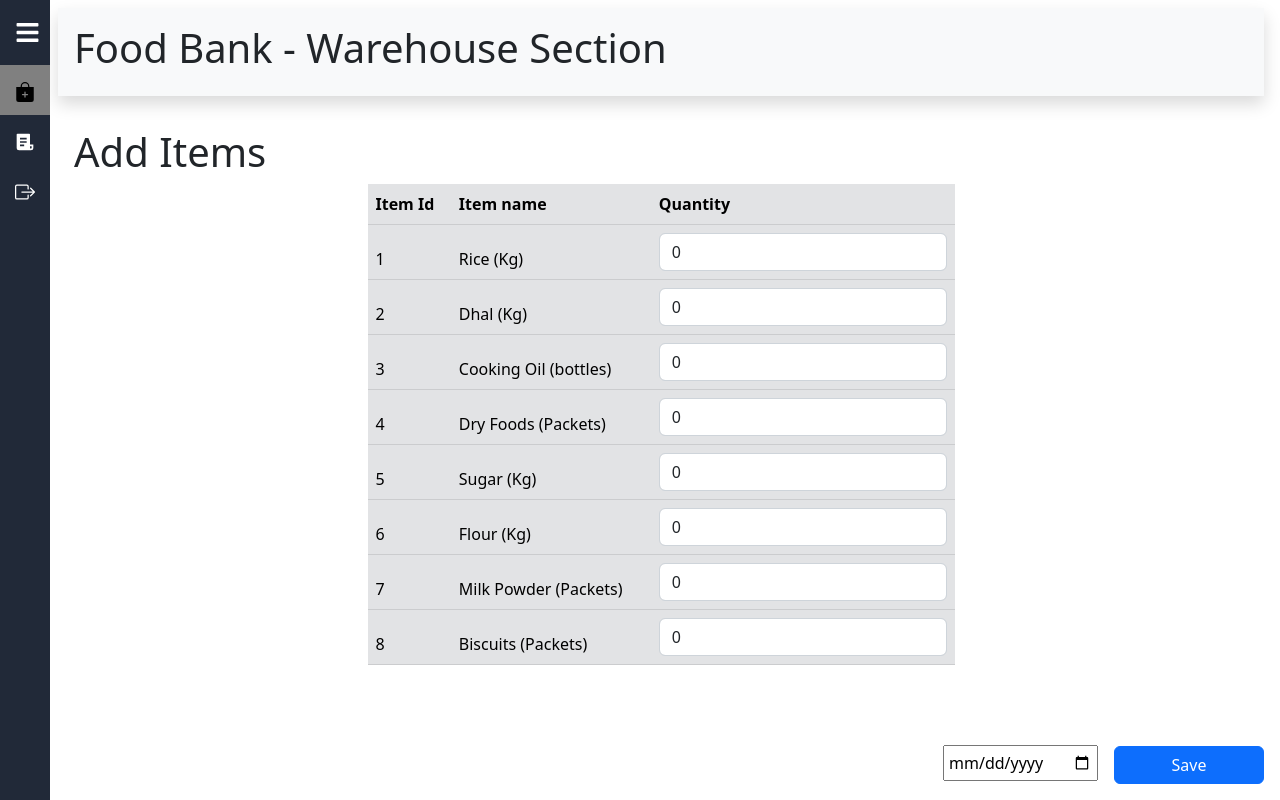
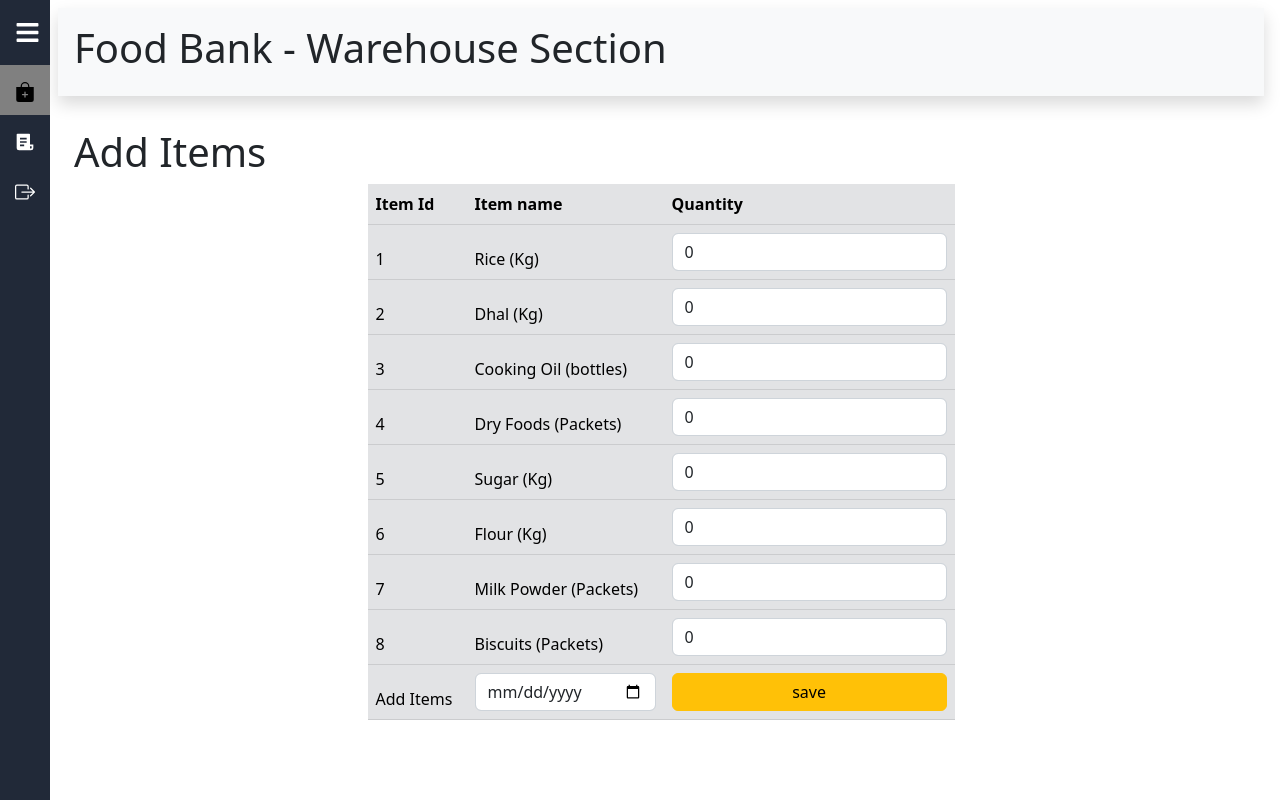
Before and after one commit to Shalinda99/FoodBank-Admin, a React (Create React App) app: page /AddItems in a window 1280 px wide. Built offline with nearby package versions, Linux system fonts and the light colour scheme; no server answers; the HTML template or start-up script is replaced by a standard one.

Commit message:
add items

```diff
--- a/src/warehouse/AddItems.jsx
+++ b/src/warehouse/AddItems.jsx
@@ -11,6 +11,41 @@ const AddItems = () => {
   const [item7,setItem7]=useState(0);
   const [item8,setItem8]=useState(0);
 
+
+  useEffect(() => {
+    async function fetchQuantities() {
+      try {
+        const responses = await Promise.all([
+          fetch('/ItemDetails/1/quantity'),
+          fetch('/ItemDetails/2/quantity'),
+          fetch('/ItemDetails/3/quantity'),
+          fetch('/ItemDetails/4/quantity'),
+          fetch('/ItemDetails/5/quantity'),
+          fetch('/ItemDetails/6/quantity'),
+          fetch('/ItemDetails/7/quantity'),
+          fetch('/ItemDetails8/quantity')
+        ]);
+
+        const quantities = await Promise.all(responses.map(response => response.json()));
+        setItem1(quantities[0]);
+
+        setItem2(quantities[1]);
+        setItem3(quantities[2]);
+        setItem4(quantities[3]);
+        setItem5(quantities[4]);
+        setItem6(quantities[5]);
+        setItem7(quantities[6]);
+        setItem8(quantities[7]);
+      } catch (error) {
+        console.error('Error while fetching quantities:', error);
+      }
+    }
+
+    fetchQuantities();
+  }, []);
+
+  const [date,setDate]=useState("");
+
   const [itemAdd1,setItemAdd1]=useState(0);
   const [itemAdd2,setItemAdd2]=useState(0);
   const [itemAdd3,setItemAdd3]=useState(0);
@@ -23,7 +58,53 @@ const AddItems = () => {
 
 
 
-  const handleSaveButtonClick = () => {
+  const handleSaveButtonClick = async () => {
+    setItem1(item1 + itemAdd1);
+    setItem2(item2 + itemAdd1);
+    setItem3(item3 + itemAdd1);
+    setItem4(item4 + itemAdd1);
+    setItem5(item5 + itemAdd1);
+    setItem6(item6 + itemAdd1);
+    setItem7(item7 + itemAdd1);
+    setItem8(item8 + itemAdd1);
+
+    try {
+
+      await axios.put(`http://localhost:8080/ItemDetails/${1}/quantity`, {
+        newQuantity: item1,
+      });
+
+      await axios.put(`http://localhost:8080/ItemDetails/${2}/quantity`, {
+        newQuantity: item2,
+      });
+      await axios.put(`http://localhost:8080/ItemDetails/${3}/quantity`, {
+        newQuantity: item3,
+      });
+      await axios.put(`http://localhost:8080/ItemDetails/${4}/quantity`, {
+        newQuantity: item4,
+      });
+      await axios.put(`http://localhost:8080/ItemDetails/${5}/quantity`, {
+        newQuantity: item5,
+      });
+      await axios.put(`http://localhost:8080/ItemDetails/${6}/quantity`, {
+        newQuantity: item6,
+      });
+      await axios.put(`http://localhost:8080/ItemDetails/${7}/quantity`, {
+        newQuantity: item7,
+      });
+      await axios.put(`http://localhost:8080/ItemDetails/${8}/quantity`, {
+        newQuantity: item8,
+      });
+
+
+
+      //toast.success("Quantities updated successfully!");
+
+
+    } catch (error) {
+      // toast.error("An error occurred while updating the quantities. Please try again later.");
+      console.error(error);
+    }
 
   };
 
@@ -107,10 +188,20 @@ const AddItems = () => {
                 /> </td>
 
               </tr>
+
+              <tr>
+                <td>Add Items</td>
+                <td scope="col"><input type="date" className="form-control" value={date}
+                onChange={(e)=>setDate(e.target.value)}
+                /></td>
+
+                <td scope="col">  <button type="submit" class="btn btn-warning me-2 w-100"  onClick={handleSaveButtonClick}>
+                   save
+                  </button></td>
+
+              </tr>
             </thead>
-            <tbody>
 
-                </tbody>
           </table>
 
 
@@ -121,20 +212,8 @@ const AddItems = () => {
 
         </div>
       </div>
-      <div className="position-fixed bottom-1 end-0 p-3"></div>
-      <div
-        className="position-fixed bottom-2 end-0 p-3 mb-5 mt-5"
-        style={{ zIndex: "11" }}
-      >
-        <input type="date" className="me-3 p-1" />
-        <button
-          className="btn btn-primary"
-          style={{ width: "150px" }}
-          onClick={handleSaveButtonClick}
-        >
-          Save
-        </button>
-      </div>
+
+
     </React.Fragment>
   );
 };
```
